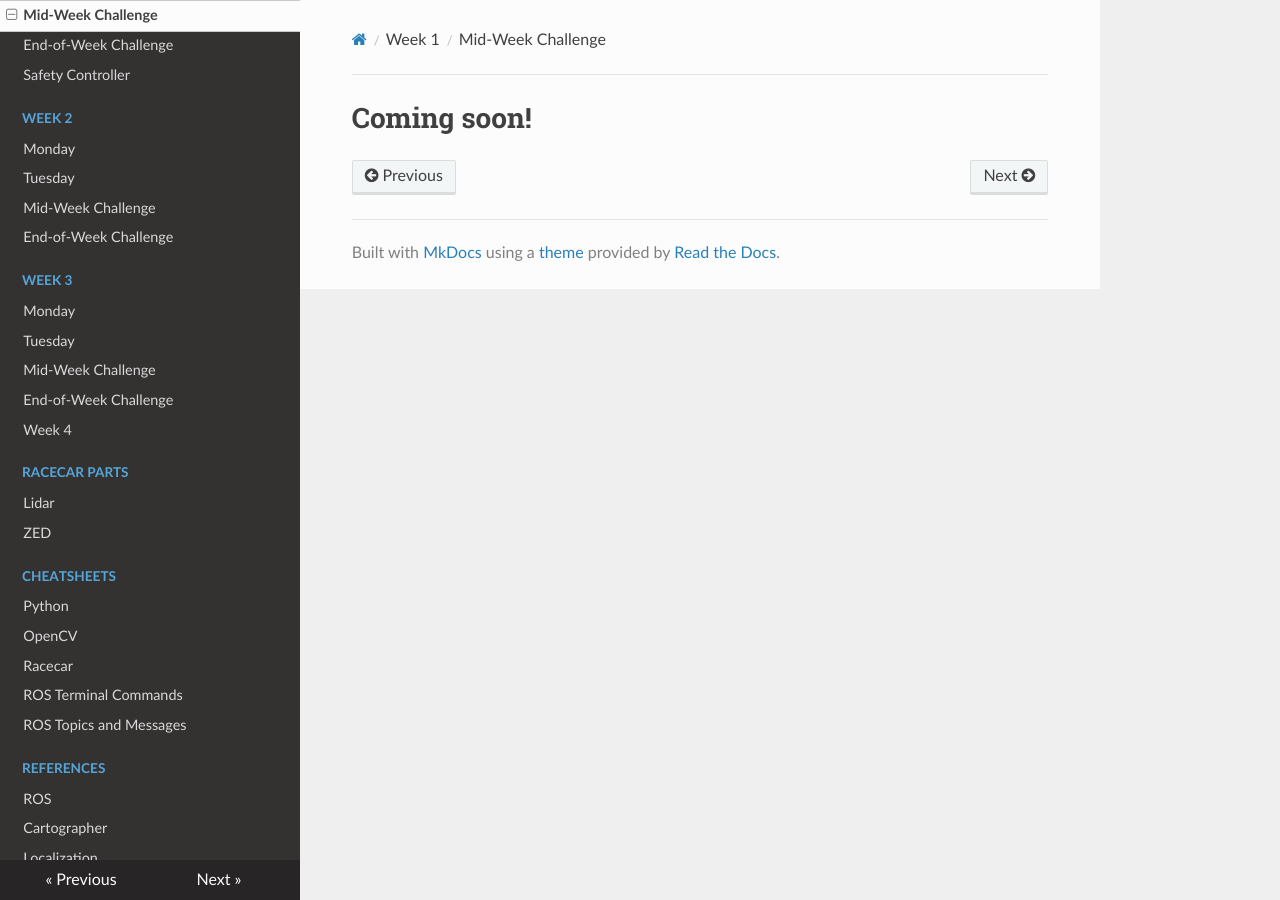
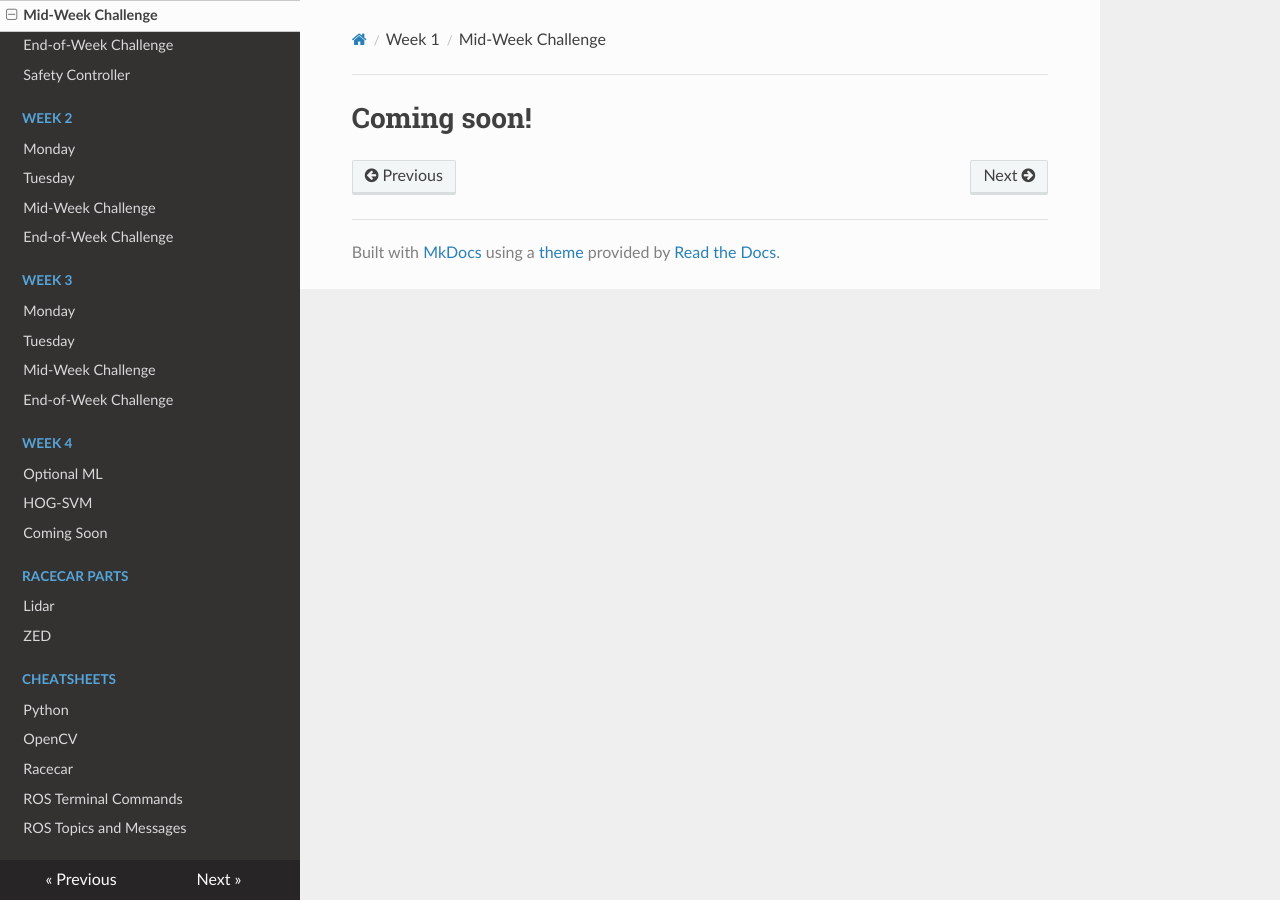
Before and after one commit to ChrisLindland/racecar-website, an MkDocs documentation site: the page built from docs/week1/03_midweek/lab.md, in a window 1280 px wide. Built offline with MkDocs 1.6.1, drawn with Linux system fonts in a browser that asks for light colours; nearby versions of some CDN libraries.

Commit message:
Update mkdocs.yml

```diff
--- a/mkdocs.yml
+++ b/mkdocs.yml
@@ -19,7 +19,10 @@ nav:
         - Tuesday: week3/02_tuesday/lab.md
         - Mid-Week Challenge: week3/03_midweek/lab.md
         - End-of-Week Challenge: week3/04_eow/lab.md
-    - Week 4: week4/coming-soon.md
+    - Week 4:
+        - Optional ML: week4/hog-svm/high_level_overview.md
+        - HOG-SVM: week4/hog-svm/file_setup.md
+        - Coming Soon: week4/coming-soon.md
     - Racecar Parts:
         - Lidar: racecar-parts/lidar.md
         - ZED: racecar-parts/zed.md
```
